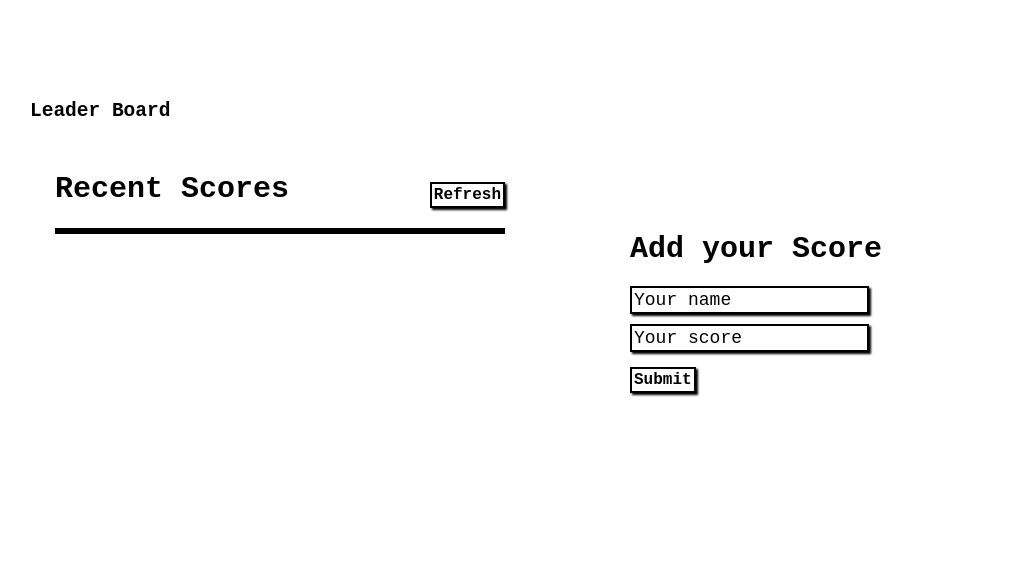
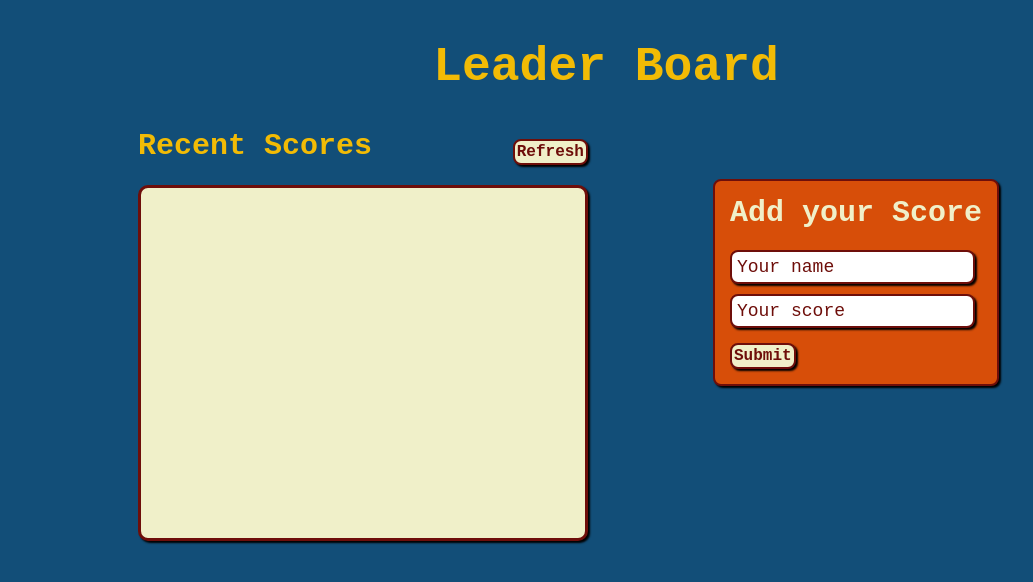
Before and after one commit to ibr5500/Leader-Board, a website built with webpack: page src/index.html in a window 1280 px wide. Shown: the whole page, without its empty margins (34-1067 px from the left). Built offline with nearby package versions, Linux system fonts and the light colour scheme; no server answers.

Commit message:
Add layout: add overflow for the scores and style it, change the colors

```diff
--- a/src/style.css
+++ b/src/style.css
@@ -1,14 +1,23 @@
 * {
     margin: 0;
     padding: 0;
-  font-family: monospace;
+    font-family: 'Courier New', Courier, monospace;
 }
 
 body {
     display: flex;
     flex-direction: row;
-  width: 90%;
-  margin: 100px auto;
+    width: fit-content;
+    margin: 30px auto;
+    background-color: #124E78;
+}
+
+h1 {
+    width: 100%;
+    text-align: center;
+    font-size: 48px;
+    color: #F2BB05;
+    margin: 10px 0 0 0;
 }
 
 .container {
@@ -23,67 +32,107 @@ body {
     margin: 0 25px;
 }
 
-.content h1 {
-  font-size: 48px;
-  font-weight: 600;
-  margin: 0 0 0 -25px;
-}
-
 .scores-header {
     display: flex;
     flex-direction: row;
-  margin: 50px 0 20px 0;
+    margin: 35px 0 20px 0;
     justify-content: space-between;
 }
 
-.scores-header > h2 {
-  font-size: 30px;
+.scores-container {
+    overflow: auto;
+    border-spacing: 15px;
+    height: 350px;
+    background-color: #F0F0C9;
+    border: 3px solid #6E0E0A;
+    border-radius: 10px;
+    box-shadow: 2px 2px 2px #000;
 }
 
-.scores-container {
-  border: 3px solid black;
+.scores-container::-webkit-scrollbar {
+    width: 5px;
 }
 
-.scores-container > p {
+.scores-container::-webkit-scrollbar-track {
+    margin: 0 0 0 2px;
+    box-shadow: inset 0 0 5px grey;
+    border-radius: 20px;
+}
+
+.scores-container::-webkit-scrollbar-thumb {
+    background: #D74E09;
+    border-radius: 20px;
+}
+
+.scores-container::-webkit-scrollbar-thumb:hover {
+    background: #d74e09b4;
+}
+
+.scores-header>h2 {
+    font-size: 30px;
+    color: #F2BB05;
+}
+
+.scores-container>p,
+span {
+    color: #6E0E0A;
+    font-family: monospace;
     font-size: 20px;
     font-weight: 500;
     padding: 5px;
 }
 
 button {
-  border: 2px solid #000;
+    color: #6E0E0A;
+    border: 2px solid #6E0E0A;
+    border-radius: 8px;
     box-shadow: 2px 2px 2px #000;
-  background-color: #fff;
+    background-color: #F0F0C9;
     font-size: 16px;
     font-weight: 600;
     padding: 2px;
     margin: 10px 0 0 0;
 }
 
+button:hover {
+    background-color: #F2BB05;
+    transform: scale(1.2, 1.2);
+}
+
 .row-bg {
-  background-color: #d7e3ffad;
+    background-color: #F2BB05;
 }
 
 .AddScore {
-  margin: 110px 0 0 100px;
-  width: 300px;
+    margin: 85px 100px;
+    padding: 15px;
+    width: fit-content;
+    height: fit-content;
+    background-color: #D74E09;
+    border-radius: 8px;
+    border: 2px solid #6E0E0A;
+    box-shadow: 2px 2px 2px #000;
 }
 
-.AddScore > h2 {
+.AddScore>h2 {
     font-size: 30px;
+    color: #F0F0C9;
     margin: 0 0 15px 0;
 }
 
 input {
     width: auto;
+    font-family: monospace;
     font-size: 18px;
     font-weight: 500;
+    color: #6E0E0A;
     margin: 5px auto;
-  padding: 2px;
-  border: 2px solid #000;
+    padding: 5px;
+    border: 2px solid #6E0E0A;
+    border-radius: 8px;
     box-shadow: 2px 2px 2px #000;
 }
 
 input::placeholder {
-  color: #000;
+    color: #6E0E0A;
 }
```
Lines whose indentation alone changed are shown as unchanged.
